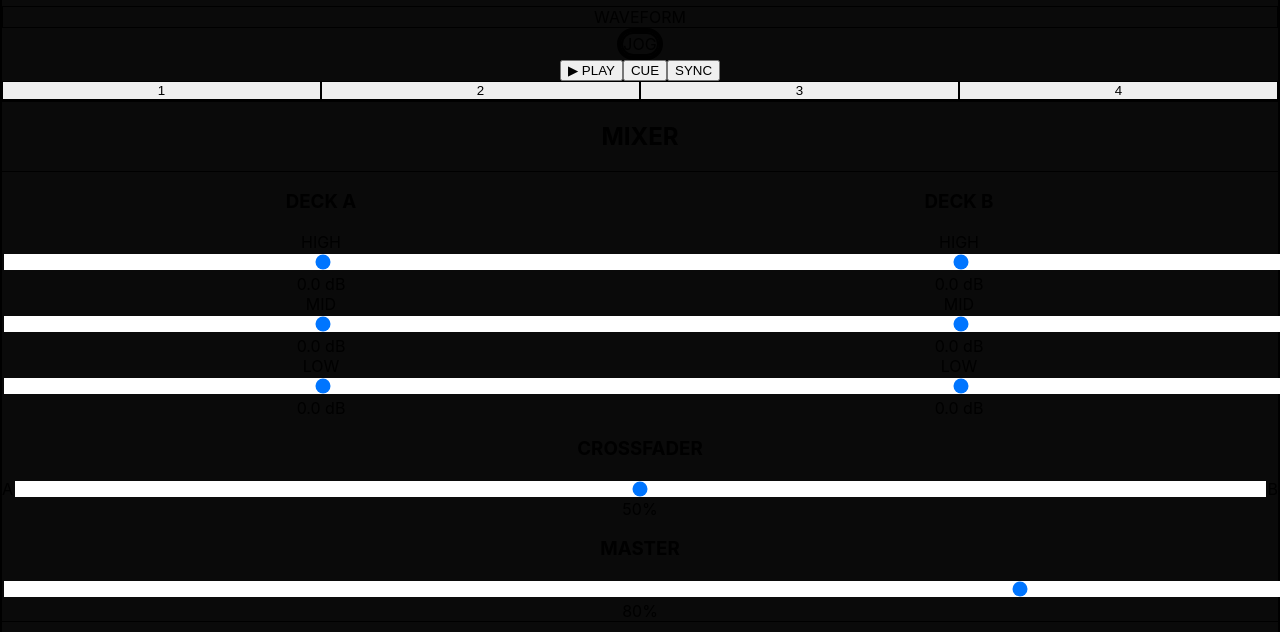
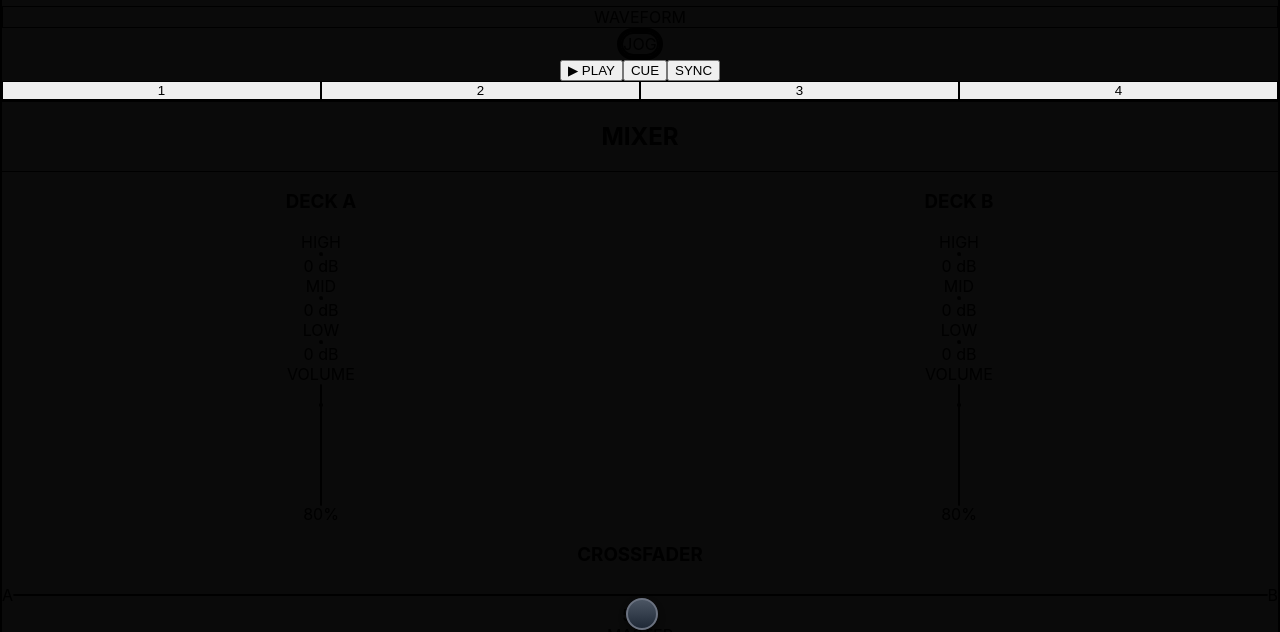
Before and after one commit to chadlmc1970/dropzone, a React (Vite) app in the folder web/: page / in a window 1280 px wide. Shown: the part 168-800 px from the top of the page. Built offline with nearby package versions, Linux system fonts and the light colour scheme.

Commit message:
refactor(mixer): use ChannelStrip, Crossfader, EffectsRack, and VerticalFader components

```diff
--- a/web/src/components/Mixer/Mixer.tsx
+++ b/web/src/components/Mixer/Mixer.tsx
@@ -1,22 +1,18 @@
 import React from 'react';
 import { useSelector, useDispatch } from 'react-redux';
 import type { RootState } from '../../store';
-import { setCrossfader, setEQ, setMasterVolume } from '../../store/mixerSlice';
+import { setMasterVolume } from '../../store/mixerSlice';
+import ChannelStrip from './ChannelStrip';
+import Crossfader from './Crossfader';
+import EffectsRack from './EffectsRack';
+import VerticalFader from '../shared/VerticalFader';
 
 const Mixer: React.FC = () => {
   const dispatch = useDispatch();
-  const mixer = useSelector((state: RootState) => state.mixer);
+  const masterVolume = useSelector((state: RootState) => state.mixer.masterVolume);
 
-  const handleCrossfaderChange = (e: React.ChangeEvent<HTMLInputElement>) => {
-    dispatch(setCrossfader(parseFloat(e.target.value)));
-  };
-
-  const handleMasterVolumeChange = (e: React.ChangeEvent<HTMLInputElement>) => {
-    dispatch(setMasterVolume(parseFloat(e.target.value)));
-  };
-
-  const handleEQChange = (deck: 'A' | 'B', band: 'low' | 'mid' | 'high', value: number) => {
-    dispatch(setEQ({ deck, band, value }));
+  const handleMasterVolumeChange = (value: number) => {
+    dispatch(setMasterVolume(value));
   };
 
   return (
@@ -26,165 +22,28 @@ const Mixer: React.FC = () => {
         <h2 className="text-2xl font-bold text-purple-400">MIXER</h2>
       </div>
 
-      {/* Channel Strips */}
-      <div className="grid grid-cols-2 gap-4 mb-6">
-        {/* Deck A Channel */}
-        <div className="space-y-3">
-          <h3 className="text-cyan-400 text-sm font-bold text-center">DECK A</h3>
-
-          {/* EQ Knobs */}
-          <div className="space-y-2">
-            <div className="text-center">
-              <label className="text-xs text-gray-300 block mb-1 font-semibold">HIGH</label>
-              <input
-                type="range"
-                min="-12"
-                max="12"
-                step="0.5"
-                value={mixer.deckAEQ.high}
-                onChange={(e) => handleEQChange('A', 'high', parseFloat(e.target.value))}
-                className="w-full h-2 bg-gray-700 rounded-lg appearance-none cursor-pointer accent-cyan-500"
-              />
-              <span className="text-xs text-cyan-300 font-semibold">{mixer.deckAEQ.high.toFixed(1)} dB</span>
-            </div>
-
-            <div className="text-center">
-              <label className="text-xs text-gray-300 block mb-1 font-semibold">MID</label>
-              <input
-                type="range"
-                min="-12"
-                max="12"
-                step="0.5"
-                value={mixer.deckAEQ.mid}
-                onChange={(e) => handleEQChange('A', 'mid', parseFloat(e.target.value))}
-                className="w-full h-2 bg-gray-700 rounded-lg appearance-none cursor-pointer accent-cyan-500"
-              />
-              <span className="text-xs text-cyan-300 font-semibold">{mixer.deckAEQ.mid.toFixed(1)} dB</span>
-            </div>
-
-            <div className="text-center">
-              <label className="text-xs text-gray-300 block mb-1 font-semibold">LOW</label>
-              <input
-                type="range"
-                min="-12"
-                max="12"
-                step="0.5"
-                value={mixer.deckAEQ.low}
-                onChange={(e) => handleEQChange('A', 'low', parseFloat(e.target.value))}
-                className="w-full h-2 bg-gray-700 rounded-lg appearance-none cursor-pointer accent-cyan-500"
-              />
-              <span className="text-xs text-cyan-300 font-semibold">{mixer.deckAEQ.low.toFixed(1)} dB</span>
-            </div>
-          </div>
-        </div>
-
-        {/* Deck B Channel */}
-        <div className="space-y-3">
-          <h3 className="text-orange-400 text-sm font-bold text-center">DECK B</h3>
-
-          {/* EQ Knobs */}
-          <div className="space-y-2">
-            <div className="text-center">
-              <label className="text-xs text-gray-500 block mb-1">HIGH</label>
-              <input
-                type="range"
-                min="-12"
-                max="12"
-                step="0.5"
-                value={mixer.deckBEQ.high}
-                onChange={(e) => handleEQChange('B', 'high', parseFloat(e.target.value))}
-                className="w-full h-2 bg-gray-700 rounded-lg appearance-none cursor-pointer accent-orange-500"
-              />
-              <span className="text-xs text-orange-400">{mixer.deckBEQ.high.toFixed(1)} dB</span>
-            </div>
-
-            <div className="text-center">
-              <label className="text-xs text-gray-500 block mb-1">MID</label>
-              <input
-                type="range"
-                min="-12"
-                max="12"
-                step="0.5"
-                value={mixer.deckBEQ.mid}
-                onChange={(e) => handleEQChange('B', 'mid', parseFloat(e.target.value))}
-                className="w-full h-2 bg-gray-700 rounded-lg appearance-none cursor-pointer accent-orange-500"
-              />
-              <span className="text-xs text-orange-400">{mixer.deckBEQ.mid.toFixed(1)} dB</span>
-            </div>
-
-            <div className="text-center">
-              <label className="text-xs text-gray-500 block mb-1">LOW</label>
-              <input
-                type="range"
-                min="-12"
-                max="12"
-                step="0.5"
-                value={mixer.deckBEQ.low}
-                onChange={(e) => handleEQChange('B', 'low', parseFloat(e.target.value))}
-                className="w-full h-2 bg-gray-700 rounded-lg appearance-none cursor-pointer accent-orange-500"
-              />
-              <span className="text-xs text-orange-400">{mixer.deckBEQ.low.toFixed(1)} dB</span>
-            </div>
-          </div>
-        </div>
+      {/* Channel Strips - Deck A and Deck B */}
+      <div className="grid grid-cols-2 gap-6 mb-6">
+        <ChannelStrip deck="A" />
+        <ChannelStrip deck="B" />
       </div>
 
       {/* Crossfader */}
-      <div className="mb-6">
-        <h3 className="text-purple-400 text-sm font-bold text-center mb-2">CROSSFADER</h3>
-        <div className="flex items-center gap-2">
-          <span className="text-cyan-400 text-xs font-bold">A</span>
-          <input
-            type="range"
-            min="0"
-            max="1"
-            step="0.01"
-            value={mixer.crossfaderPosition}
-            onChange={handleCrossfaderChange}
-            className="flex-1 h-3 bg-gray-700 rounded-lg appearance-none cursor-pointer accent-purple-500"
-          />
-          <span className="text-orange-400 text-xs font-bold">B</span>
-        </div>
-        <div className="text-center mt-1">
-          <span className="text-xs text-gray-400">
-            {(mixer.crossfaderPosition * 100).toFixed(0)}%
-          </span>
-        </div>
+      <Crossfader />
+
+      {/* Master Volume */}
+      <div className="flex justify-center py-4">
+        <VerticalFader
+          value={masterVolume}
+          onChange={handleMasterVolumeChange}
+          label="MASTER"
+          color="purple"
+          height={120}
+        />
       </div>
 
-      {/* Master Volume */}
-      <div>
-        <h3 className="text-purple-400 text-sm font-bold text-center mb-2">MASTER</h3>
-        <input
-          type="range"
-          min="0"
-          max="1"
-          step="0.01"
-          value={mixer.masterVolume}
-          onChange={handleMasterVolumeChange}
-          className="w-full h-3 bg-gray-700 rounded-lg appearance-none cursor-pointer accent-purple-500"
-        />
-        <div className="text-center mt-1">
-          <span className="text-purple-400 text-sm font-bold">
-            {(mixer.masterVolume * 100).toFixed(0)}%
-          </span>
-        </div>
-      </div>
-
-      {/* Effects Rack Placeholder */}
-      <div className="mt-6 pt-6 border-t border-gray-700">
-        <h3 className="text-purple-400 text-xs font-bold text-center mb-3">FX</h3>
-        <div className="grid grid-cols-2 gap-2">
-          {['REVERB', 'DELAY', 'FILTER', 'ECHO'].map((fx) => (
-            <button
-              key={fx}
-              className="py-2 px-3 bg-gray-800 hover:bg-purple-600/30 border border-gray-700 rounded text-xs text-gray-400 transition-colors"
-            >
-              {fx}
-            </button>
-          ))}
-        </div>
-      </div>
+      {/* Effects Rack */}
+      <EffectsRack />
     </div>
   );
 };
```
